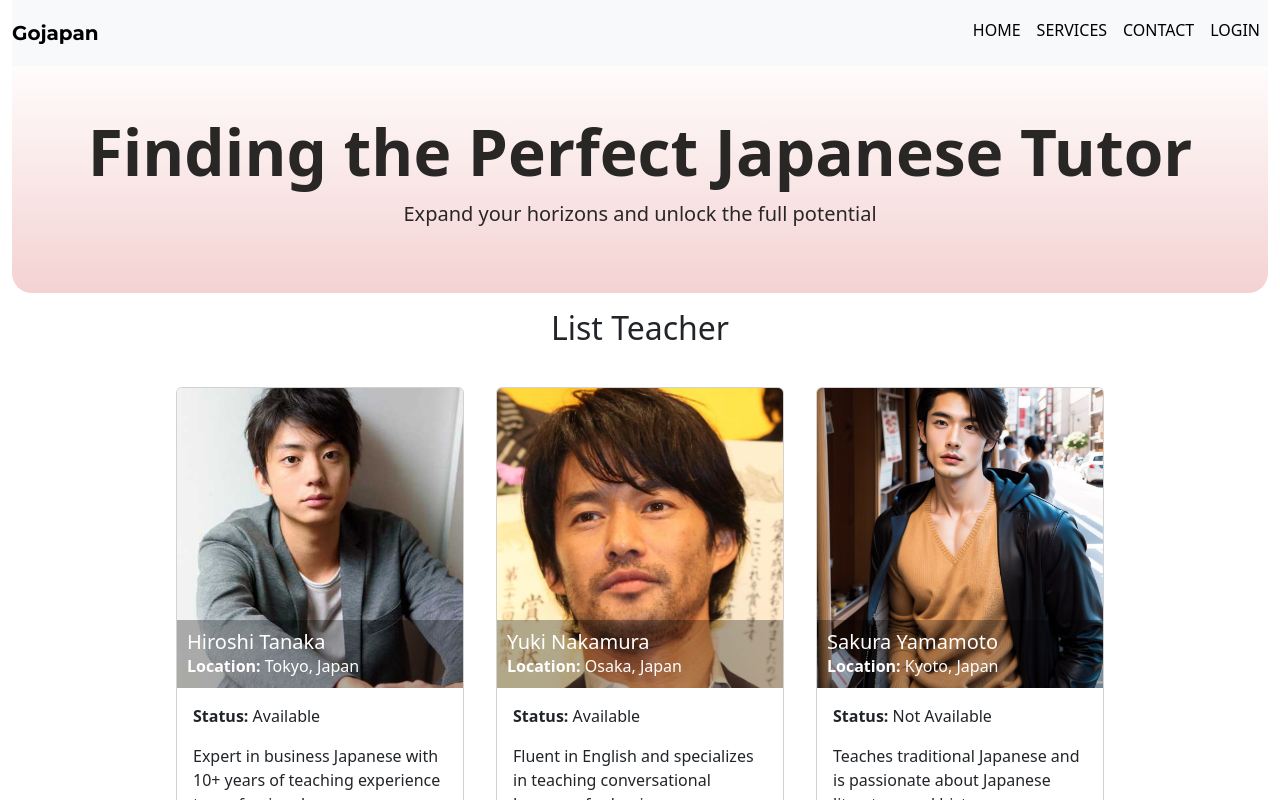
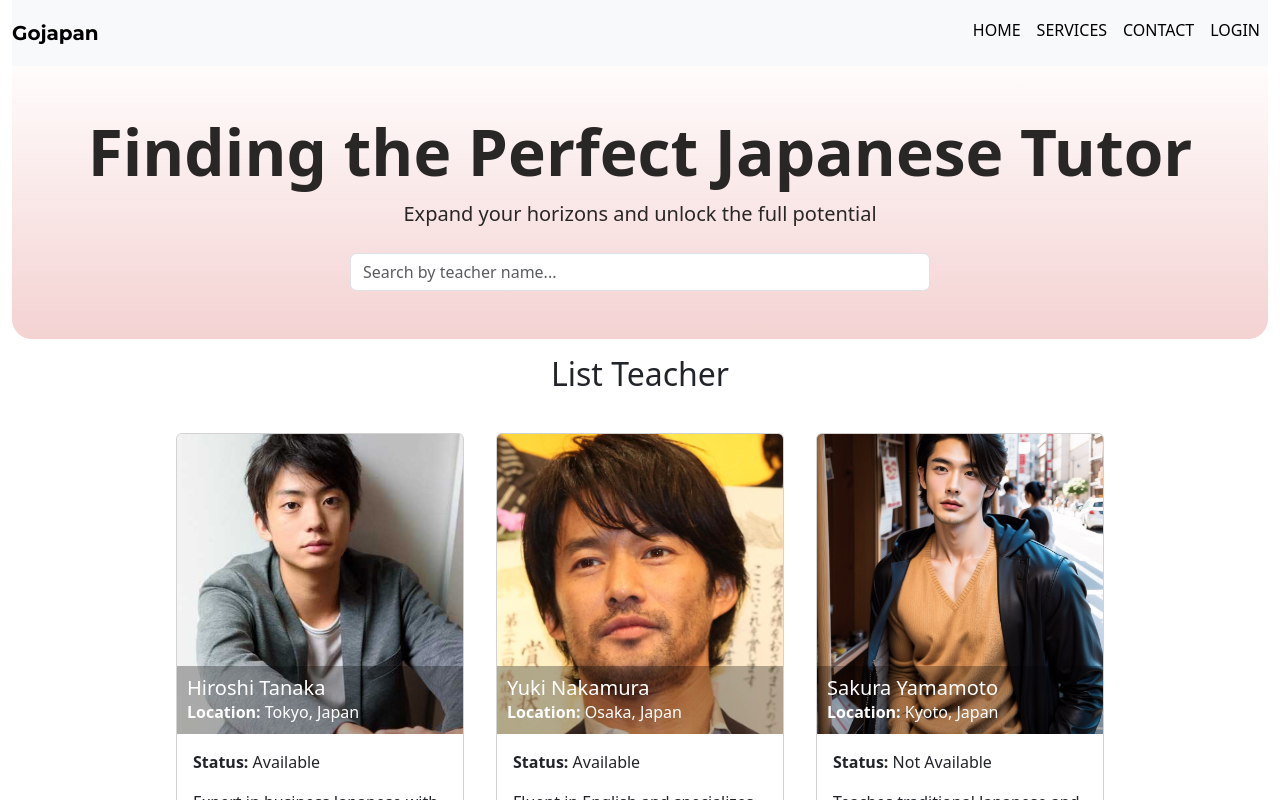
Before and after one commit to udinjelek/class_gojp_fe, an Angular app: page / in a window 1280 px wide. Shown: the top 800 px of the page. Built offline with nearby package versions, Linux system fonts and the light colour scheme.

Commit message:
add search tearcher

```diff
--- a/package.json
+++ b/package.json
@@ -36,9 +36,5 @@
     "karma-jasmine": "~5.1.0",
     "karma-jasmine-html-reporter": "~2.1.0",
     "typescript": "^5.4.5"
-  },
-  "engines": {
-    "node": ">=18.19.0"
   }
-
 }
--- a/src/app/pages/main/main.component.html
+++ b/src/app/pages/main/main.component.html
@@ -33,6 +33,27 @@
       <div class="text-center p-5 content-box bg-purple-gradient">
         <h1 class="display-3 fw-bold">Finding the Perfect Japanese Tutor</h1>
         <p class="lead">Expand your horizons and unlock the full potential</p>
+        <!-- Search Input -->
+        <div class="mt-4">
+          <div class="input-group w-50 mx-auto">
+            <input
+              type="text"
+              class="form-control"
+              [(ngModel)]="searchTerm"
+              placeholder="Search by teacher name...">
+
+            <!-- Clear button appears when searchTerm is not blank -->
+            <ng-container *ngIf="searchTerm">
+              <button
+                class="btn btn-danger"
+                type="button"
+                (click)="searchTerm = ''">
+                &times; <!-- Cross symbol -->
+              </button>
+            </ng-container>
+          </div>
+        </div>
+
       </div>
     </div>
   </div>
@@ -43,10 +64,13 @@
         <h2>List Teacher</h2>
       </div>
       <div class="list-teacher d-flex flex-wrap justify-content-center">
-        <div *ngFor="let teacher of teachers" class="card m-3" style="width: 18rem; position: relative;">
+        <ng-container *ngFor="let teacher of teachers">
+          <!-- Filter teachers based on searchTerm -->
+          <ng-container *ngIf="!searchTerm || (teacher.name.toLowerCase().includes(searchTerm.toLowerCase()))">
+            <div class="card m-3" style="width: 18rem; position: relative;">
               <!-- Image Container -->
               <div class="image-container" style="position: relative; overflow: hidden;">
-            <img src="{{ teacher.image_photo_profil }}" class="card-img-top teacher-image" alt="{{ teacher.name }}">
+                <img [src]="teacher.image_photo_profil" class="card-img-top teacher-image" alt="{{ teacher.name }}">
                 <!-- Text Overlay -->
                 <div style="position: absolute; bottom: 0; left: 0; width: 100%; background: rgba(0, 0, 0, 0.3); color: white; padding: 10px;">
                   <h5 class="mb-0">{{ teacher.name }}</h5>
@@ -60,7 +84,10 @@
                 <a [routerLink]="['/detail', teacher.id]" class="stretched-link"></a>
               </div>
             </div>
+          </ng-container>
+        </ng-container>
       </div>
+
 
 
     </div>
--- a/src/app/pages/main/main.component.ts
+++ b/src/app/pages/main/main.component.ts
@@ -1,18 +1,18 @@
 import { Component } from '@angular/core';
 import { CommonModule } from '@angular/common'; // Import CommonModule for NgFor
 import { RouterModule } from '@angular/router'; // Add this
-
+import { FormsModule } from '@angular/forms';
 
 @Component({
   selector: 'app-main',
   standalone: true,
-  imports: [CommonModule, RouterModule],
+  imports: [CommonModule, RouterModule, FormsModule,],
   templateUrl: './main.component.html',
   styleUrls: ['./main.component.scss']
 })
 export class MainComponent {
   title = 'teacher-list';
-
+  searchTerm: string = '';
   teachers = [
     { id: 1,
       image_photo_profil: '/assets/images/teacher1.jpeg',
```
Also changed, not shown: 1 other file (tests, documents, lock files or other folders). Lines whose indentation alone changed are shown as unchanged.
